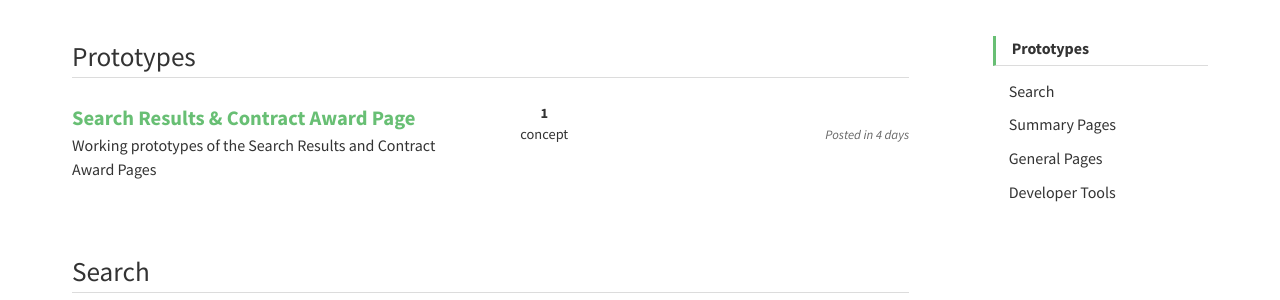
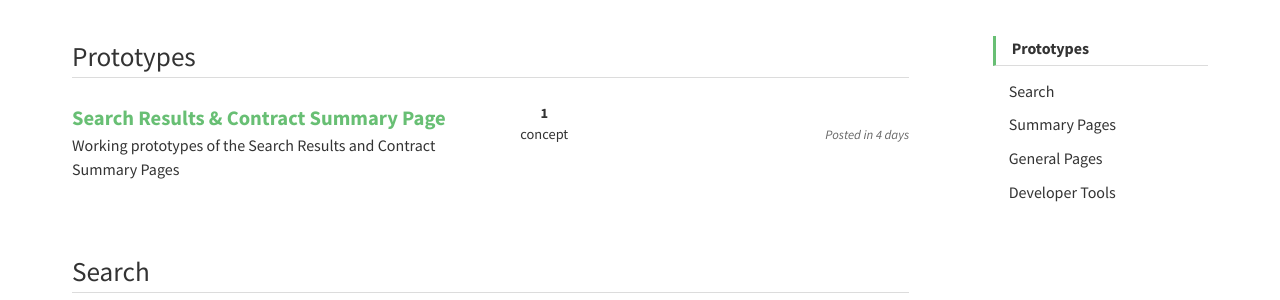
Before and after one commit to fedspendingtransparency/openbeta, a Jekyll site: the page built from index.html, in a window 1280 px wide and 900 px high, scrolled down 714 px. Shown: the part 155-455 px from the top of the window. Built offline with Jekyll 4.4.1, drawn with Linux system fonts in a browser that asks for light colours; comment, search, counter and statistics services are not loaded.

Commit message:
Updated Contract Summary
Changed Contract Award to Contract Summary

```diff
--- a/_data/home.yml
+++ b/_data/home.yml
@@ -10,8 +10,8 @@ active_tab:
   - category: Prototypes
     scroll_id: prototypes
     topics:
-      - headline: Search Results & Contract Award Page
-        description: Working prototypes of the Search Results and Contract Award Pages
+      - headline: Search Results & Contract Summary Page
+        description: Working prototypes of the Search Results and Contract Summary Pages
         total_concepts: 1
         link: /concepts/alpha
         # enter date in YYYY-MM-DD format
```
